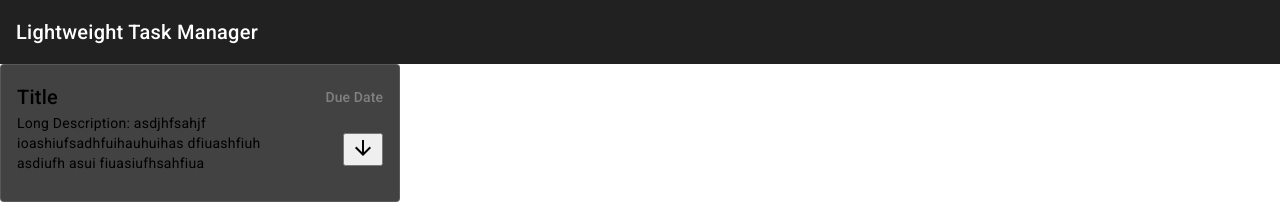
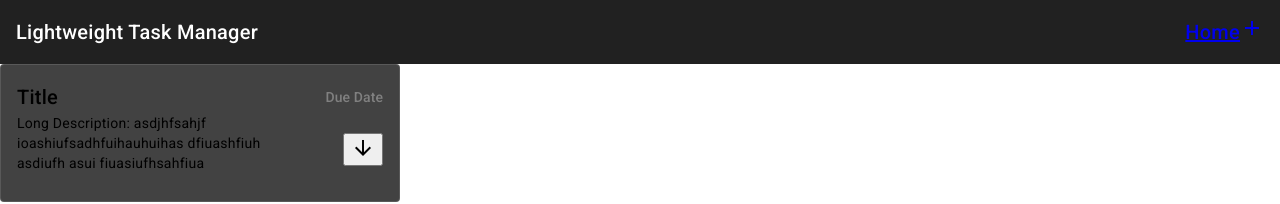
Before and after one commit to Revivedaniel/Lightweight-Task-Manager, an Angular app: page /home in a window 1280 px wide. Shown: the top 204 px of the page. Built offline with nearby package versions, Linux system fonts and the light colour scheme.

Commit message:
The dynamic header component now displays buttons based on inputs.

```diff
--- a/src/app/app.component.html
+++ b/src/app/app.component.html
@@ -1 +1,3 @@
+<!-- Dynamic Header -->
+<app-dynamic-header jumbotronText="Lightweight Task Manager" [buttons]="buttons"></app-dynamic-header>
 <router-outlet></router-outlet>
--- a/src/app/app.component.ts
+++ b/src/app/app.component.ts
@@ -1,16 +1,30 @@
 import { Component } from '@angular/core';
 import { CommonModule } from '@angular/common';
 import { RouterOutlet } from '@angular/router';
-import { MatSlideToggleModule } from '@angular/material/slide-toggle';
+import { DynamicHeaderComponent, HeaderButton } from './shared/dynamic-header/dynamic-header.component';
 
 @Component({
   selector: 'app-root',
   standalone: true,
-  imports: [CommonModule, RouterOutlet],
+  imports: [CommonModule, RouterOutlet, DynamicHeaderComponent],
   templateUrl: './app.component.html',
   styleUrl: './app.component.scss'
 })
 export class AppComponent {
   // TODO: Create a service to manage the tasks.
   // TODO: Make the app a PWA.
+  buttons: HeaderButton[] = [
+    {
+      functionalityType: 'Link',
+      contentType: 'Text',
+      content: 'Home',
+      link: '/home',
+    },
+    {
+      functionalityType: 'Link',
+      contentType: 'Icon',
+      content: 'add',
+      link: '/new',
+    },
+  ];
 }
--- a/src/app/home/home.component.html
+++ b/src/app/home/home.component.html
@@ -1,5 +1,3 @@
-<!-- Dynamic Header -->
-<app-dynamic-header jumbotronText="Lightweight Task Manager"></app-dynamic-header>
 <!-- Tasks -->
  <!-- TODO: Render these dynamically for all the tasks. -->
 <app-task></app-task>
--- a/src/app/home/home.component.ts
+++ b/src/app/home/home.component.ts
@@ -1,11 +1,10 @@
 import { Component } from '@angular/core';
-import { DynamicHeaderComponent } from '../shared/dynamic-header/dynamic-header.component';
 import { TaskComponent } from '../components/task/task.component';
 
 @Component({
   selector: 'app-home',
   standalone: true,
-  imports: [DynamicHeaderComponent, TaskComponent],
+  imports: [TaskComponent],
   templateUrl: './home.component.html',
   styleUrl: './home.component.scss'
 })
--- a/src/app/shared/dynamic-header/dynamic-header.component.html
+++ b/src/app/shared/dynamic-header/dynamic-header.component.html
@@ -1,3 +1,14 @@
 <mat-toolbar>
     <span *ngIf="includeJumbotron">{{jumbotronText}}</span>
+    <span class="spacer"></span>
+    <div *ngFor="let button of buttons">
+        <button *ngIf="button.functionalityType === 'Button'">
+            <mat-icon *ngIf="button.contentType === 'Icon'">{{button.content}}</mat-icon>
+            <span *ngIf="button.contentType === 'Text'">{{button.content}}</span>
+        </button>
+        <a *ngIf="button.functionalityType === 'Link'" [routerLink]="button.link">
+            <mat-icon *ngIf="button.contentType === 'Icon'">{{button.content}}</mat-icon>
+            <span *ngIf="button.contentType === 'Text'">{{button.content}}</span>
+        </a>
+    </div>
 </mat-toolbar>
--- a/src/app/shared/dynamic-header/dynamic-header.component.scss
+++ b/src/app/shared/dynamic-header/dynamic-header.component.scss
@@ -0,0 +1,3 @@
+.spacer {
+    flex: 1 1 auto;
+}
--- a/src/app/shared/dynamic-header/dynamic-header.component.ts
+++ b/src/app/shared/dynamic-header/dynamic-header.component.ts
@@ -1,20 +1,32 @@
 import { Component, Input } from '@angular/core';
-import {MatIconModule} from '@angular/material/icon';
-import {MatButtonModule} from '@angular/material/button';
-import {MatToolbarModule} from '@angular/material/toolbar';
+import { MatIconModule } from '@angular/material/icon';
+import { MatButtonModule } from '@angular/material/button';
+import { MatToolbarModule } from '@angular/material/toolbar';
 import { CommonModule } from '@angular/common';
+import { RouterModule } from '@angular/router';
+
+export interface HeaderButton {
+  functionalityType: 'Link' | 'Button';
+  contentType: 'Icon' | 'Text';
+  content: string;
+  link?: string;
+}
 
 @Component({
   selector: 'app-dynamic-header',
   standalone: true,
-  imports: [CommonModule, MatToolbarModule, MatIconModule, MatButtonModule],
+  imports: [CommonModule, MatToolbarModule, MatIconModule, MatButtonModule, RouterModule],
   templateUrl: './dynamic-header.component.html',
-  styleUrl: './dynamic-header.component.scss'
+  styleUrl: './dynamic-header.component.scss',
 })
 export class DynamicHeaderComponent {
+  // TODO: Add support for the jumbotron to be a clickable link
   // Jumbotron Inputs
-  @Input() jumbotronText: string = "";
+  @Input() jumbotronText: string = '';
   @Input() includeJumbotron: boolean = true;
   // TODO: Add support for aligning the jumbotron
-  @Input() alignJumbotron: "left" | "center" | "right" = "center";
+  // @Input() alignJumbotron: "left" | "center" | "right" = "center";
+  // Button Inputs
+  // TODO: Style the buttons
+  @Input() buttons: HeaderButton[] = [];
 }
```
